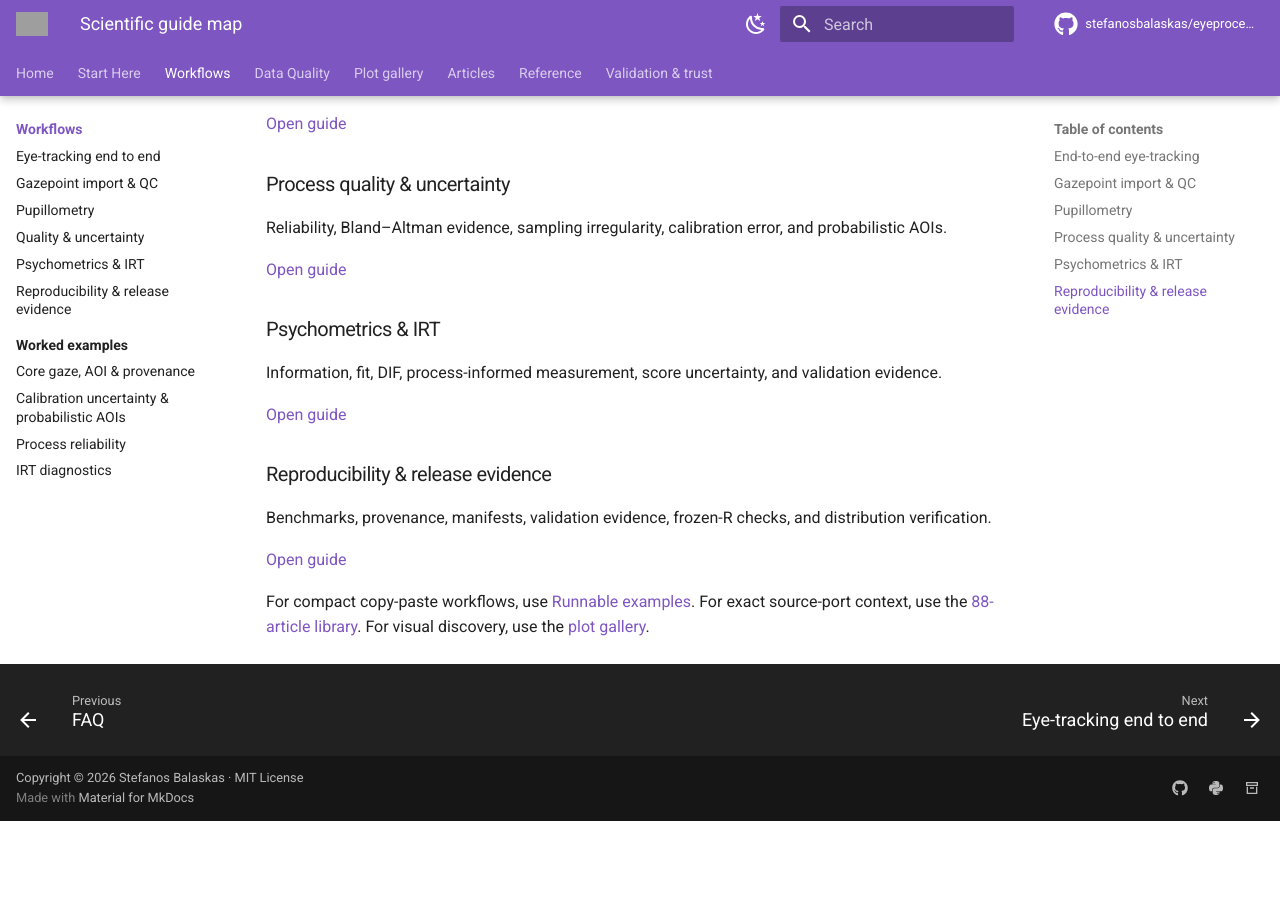
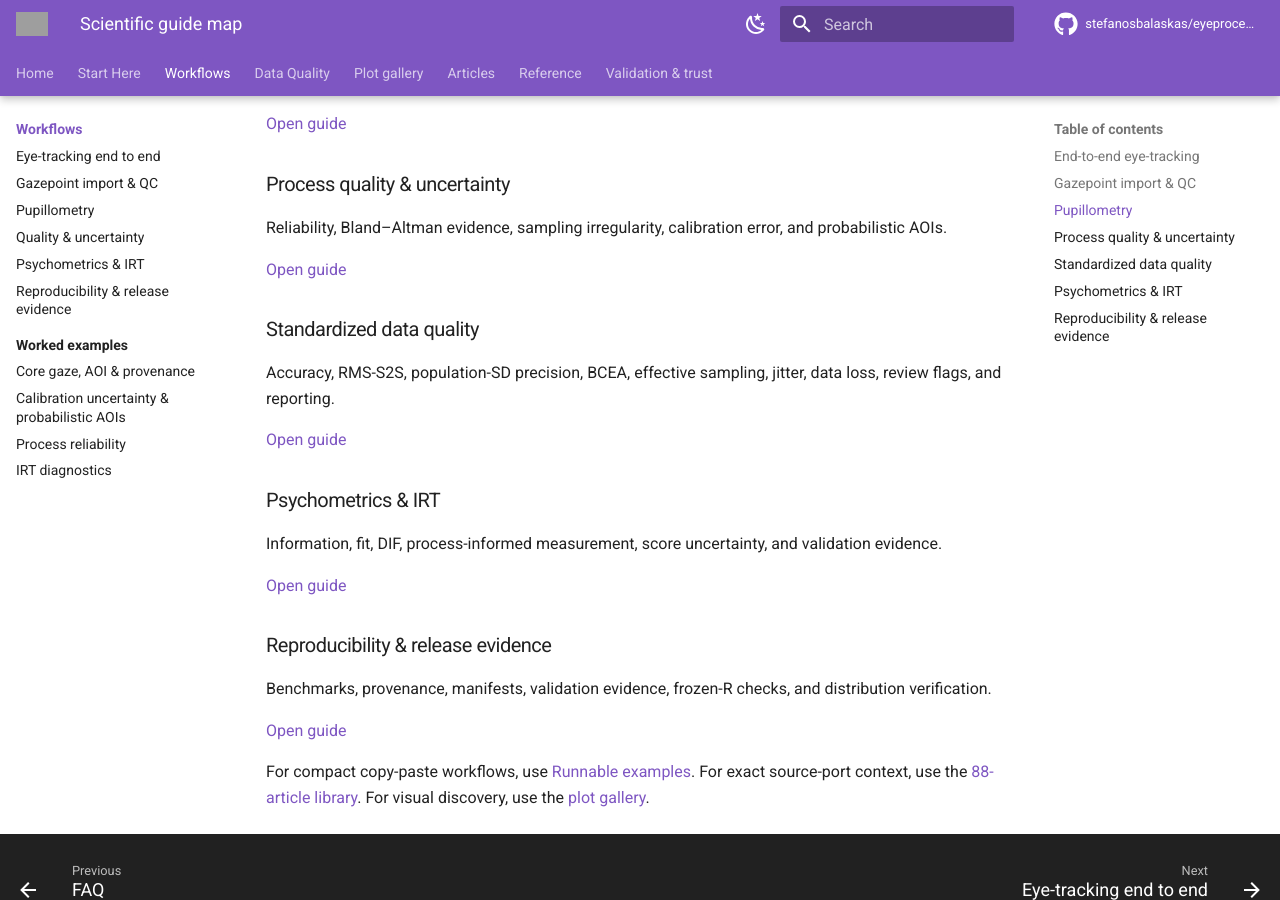
Before and after one commit to stefanosbalaskas/eyeprocesspy, an MkDocs documentation site: the page built from docs/guides/index.md, in a window 1280 px wide and 900 px high, scrolled down 593 px. Built offline with MkDocs 1.6.1 and Material for MkDocs 9.7.7, drawn with Linux system fonts in a browser that asks for light colours; comment, search, counter and statistics services are not loaded; before the commit the page ends 1414 px from its top, so only the background shows below that; grey boxes are pictures that could not be loaded.

Commit message:
docs: surface standardized data quality guide

```diff
--- a/docs/guides/index.md
+++ b/docs/guides/index.md
@@ -37,6 +37,16 @@ Reliability, Bland–Altman evidence, sampling irregularity, calibration error,
 </div>
 <div class="ep-card" markdown>
 
+### Standardized data quality
+Accuracy, RMS-S2S, population-SD precision, BCEA, effective sampling, jitter, data loss, review flags, and reporting.
+
+[Open guide](data-quality.md)
+
+</div>
+<div class="ep-card" markdown>
+
+<div class="ep-card" markdown>
+
 ### Psychometrics & IRT
 Information, fit, DIF, process-informed measurement, score uncertainty, and validation evidence.
 
```
